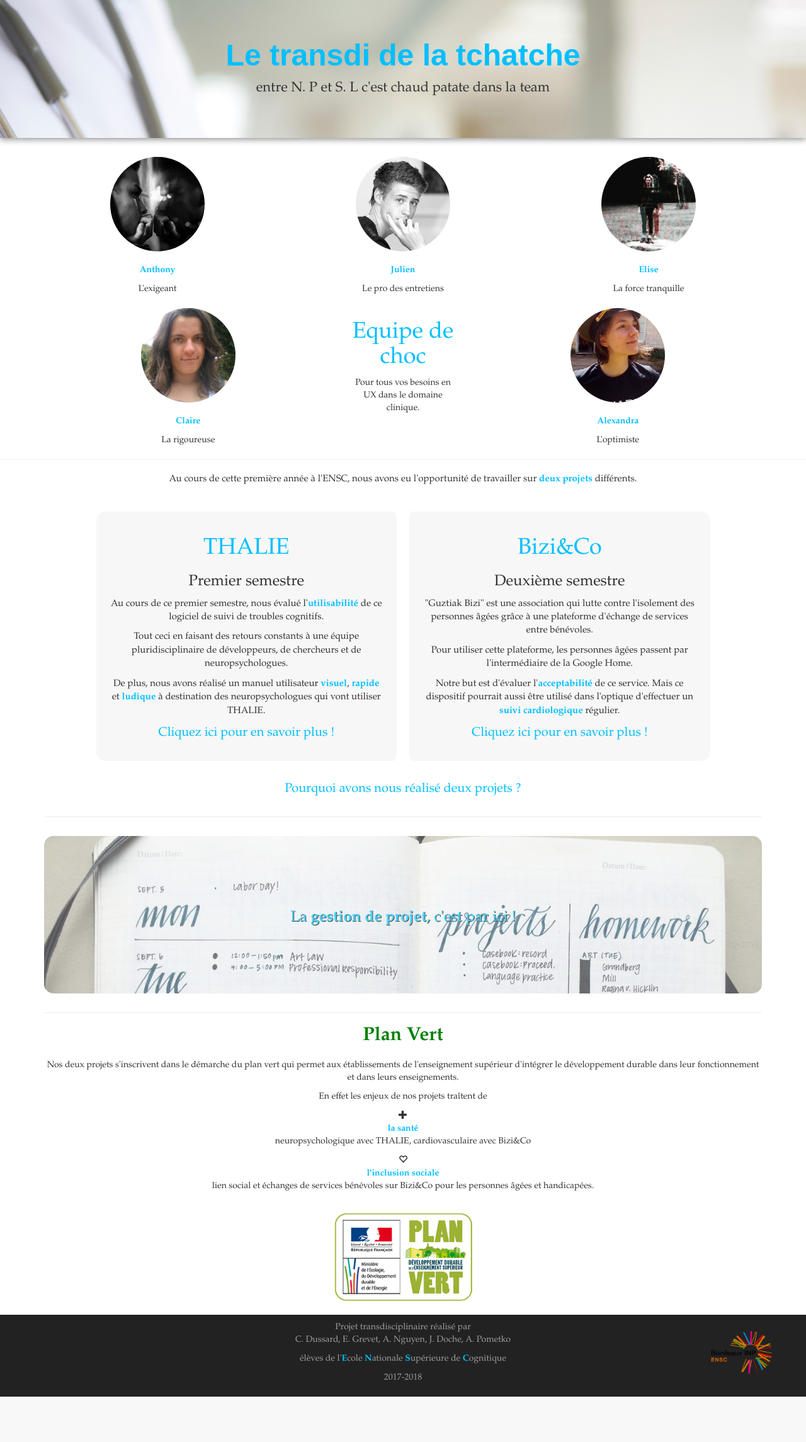
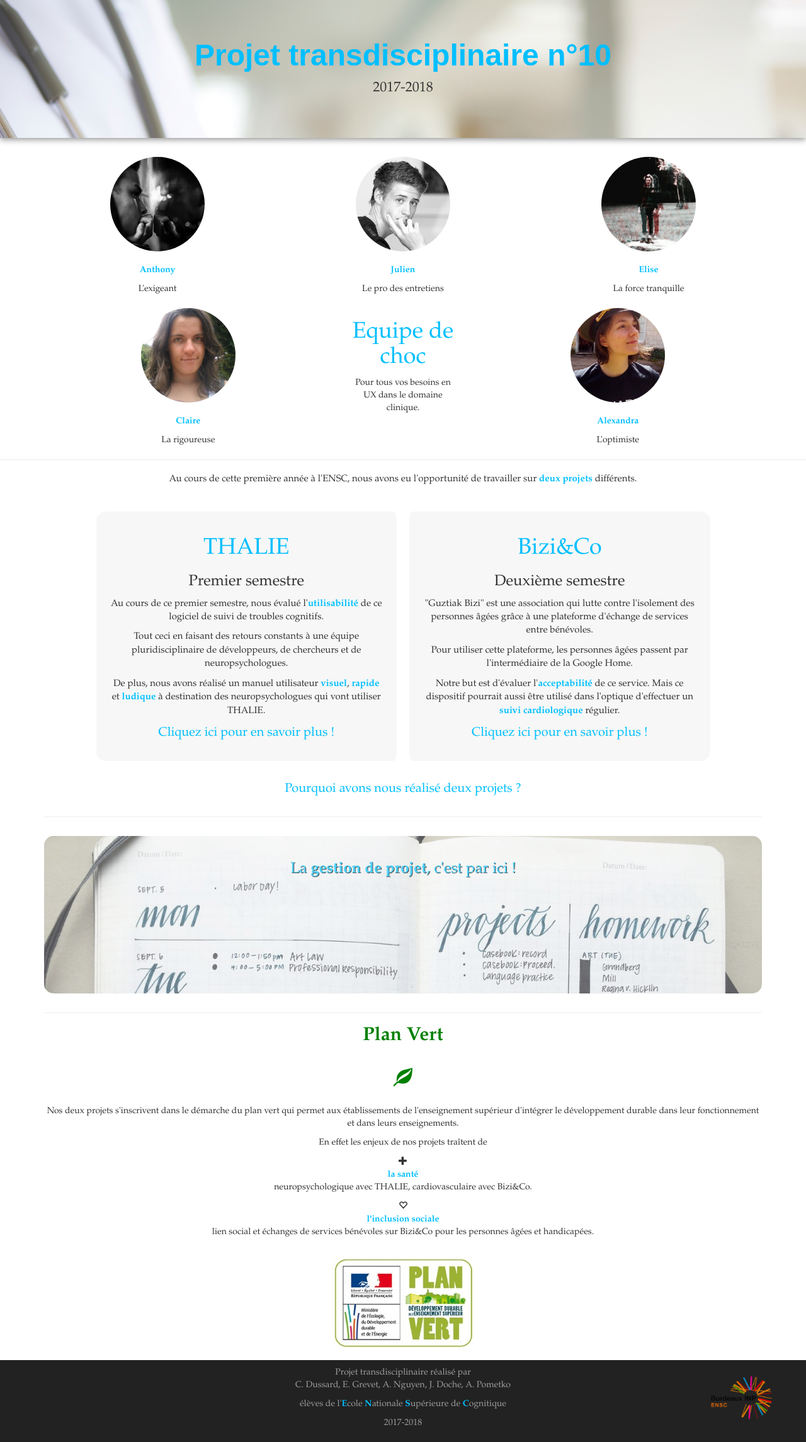
Before and after one commit to alexandrapometko/Site-transdi, a PHP site: page /index.php in a window 1280 px wide. Shown: the part 56-2345 px from the top of the page at 63% size. Before the commit the page ends 2273 px from the top, so only its background shows below. Run offline with PHP 8.4, Linux system fonts and the light colour scheme.

Commit message:
some changes

```diff
--- a/css/main.css
+++ b/css/main.css
@@ -22,7 +22,7 @@ body {
   font-size: 48px;
   font-family: 'Shift', sans-serif;
   font-weight: bold;
-  color: #00bfff;
+  color: DeepSkyBlue;
 }
 
 .jumbotron p {
@@ -46,7 +46,7 @@ a:hover {
 .gesp {
 	display: flex;
 	justify-content: center; /* align horizontal */
-	align-items: center; /* align vertical */
+
 	background-image:url('../images/bujo.jpg');
 	background-repeat: no-repeat;
 	background-size: cover;
@@ -57,7 +57,6 @@ a:hover {
 
 .gesp:hover {
 	opacity: 1;
-	text-shadow: 1.5px 1.5px black;
 }
 
 
--- a/includes/footer.html
+++ b/includes/footer.html
@@ -1,12 +1,11 @@
 	<footer>
 		<div class="row text-center">
-			<div class="col-md-2"></div>
-			<div class="col-md-8">
+			<div class="col-xs-0 col-s-0 col-md-2"></div>
+			<div class="col-xs-4 col-s-4 col-md-8">
 				<p>Projet transdisciplinaire réalisé par <br>C. Dussard, E. Grevet, A. Nguyen, J. Doche, A. Pometko</p>
 				<p>élèves de l'<strong>E</strong>cole <strong>N</strong>ationale <strong>S</strong>upérieure de <strong>C</strong>ognitique</p>
 				<p>2017-2018</p>
 			</div>
-			<div class="col-md-2"><img src="images/logo.png" alt="logo ENSC"></div> <!--a fixer dans le css, centrer verticalement ne marche pas !!!! -->
+			<div class="col-xs-2 col-s-2 col-md-2"><img src="images/logo.png" alt="logo ENSC"></div>
 		 </div>
-		</div>
 	</footer>
--- a/includes/top.html
+++ b/includes/top.html
@@ -24,16 +24,14 @@
 
 				<ul class="nav navbar-nav navbar-right">
 
-					<li><a href="GESP.php">Gestion de Projet <span class="glyphicon glyphicon-signal"></span></a></li>
+					<li><a href="gesp.php">Gestion de Projet <span class="glyphicon glyphicon-signal"></span></a></li>
 				</ul>
 			</div>
 		</div>
 	</nav>
-
-	<!--Jumbotron-->
     <div class="jumbotron text-center">
       <div class="container">
-        <h1>Le transdi de la tchatche</h1>
-        <p>entre N. P et S. L c'est chaud patate dans la team</p>
+        <h1>Projet transdisciplinaire n°10</h1>
+        <p>2017-2018</p>
       </div>
     </div>
--- a/index.php
+++ b/index.php
@@ -78,15 +78,14 @@
 		<hr>
 
 		<!--Plan vert-->
-		<h2 id="planvert">Plan Vert</h2>
+		<h2 id="planvert">Plan Vert<br><br><span class="glyphicon glyphicon-leaf"></span></h2>
 		<p>Nos deux projets s'inscrivent dans le démarche du plan vert qui permet aux établissements de l'enseignement supérieur d'intégrer le développement durable dans leur fonctionnement et dans leurs enseignements.</p>
 		<p>En effet les enjeux de nos projets traîtent de </p>
 		<span class="glyphicon glyphicon-plus"></span>
-		<p><strong>la santé </strong><br>neuropsychologique avec THALIE, cardiovasculaire avec Bizi&Co</p>
+		<p><strong>la santé </strong><br>neuropsychologique avec THALIE, cardiovasculaire avec Bizi&Co.</p>
 		<span class="glyphicon glyphicon-heart-empty"></span>
 		<p><strong>l'inclusion sociale</strong><br>lien social et échanges de services bénévoles sur Bizi&Co pour les personnes âgées et handicapées.</p>
 		<img id="planvert" src="images/planvert.jpg" alt="Plan Vert logo"></img>
-
 	</div>
 
 
```
Also changed, not shown: images/planvert.jpg.
